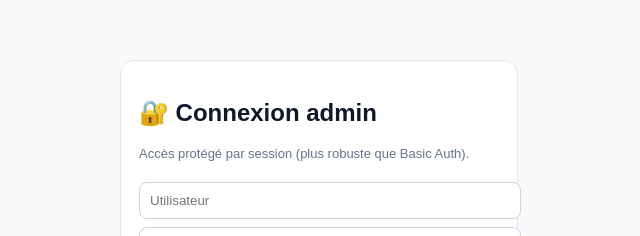
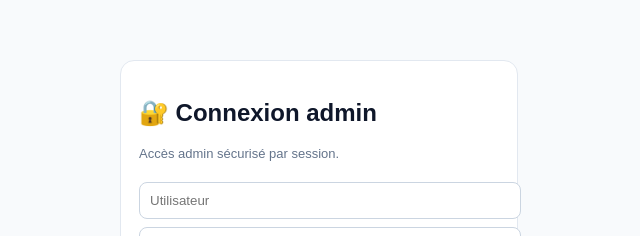
Before and after one commit to ghis94/wedding-table-planner, a website: page login.html in a window 1280 px wide. Shown: the part 202-438 px from the top of the page, without its empty margins (321-961 px from the left). Drawn offline with Linux system fonts and the light colour scheme.

Commit message:
docs(ui): rewrite README and align login wording with session auth

```diff
--- a/login.html
+++ b/login.html
@@ -16,7 +16,7 @@
 <body>
   <div class="card">
     <h2>🔐 Connexion admin</h2>
-    <p class="muted">Accès protégé par session (plus robuste que Basic Auth).</p>
+    <p class="muted">Accès admin sécurisé par session.</p>
     <form id="f">
       <input name="username" placeholder="Utilisateur" required />
       <input name="password" type="password" placeholder="Mot de passe" required />
```
Also changed, not shown: README.md.
